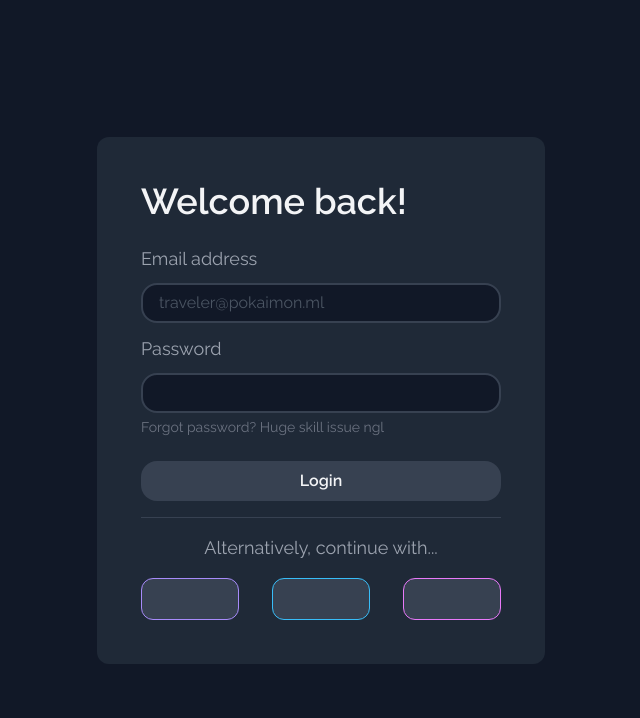
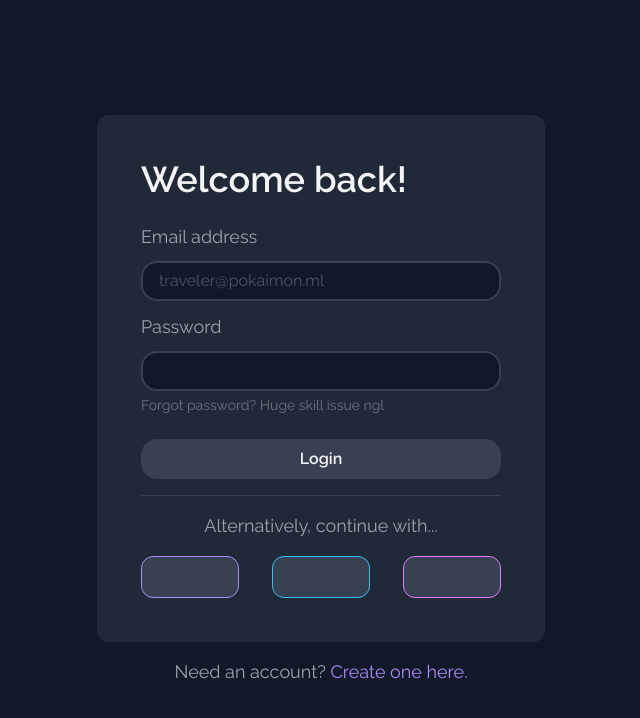
Before and after one commit to catto-labs/pokaimon, a Vue app: page /login in a window 1280 px wide. Shown: the top 718 px of the page, without its empty margins (319-959 px from the left). Built offline with nearby package versions, Linux system fonts and the light colour scheme; some icons are missing.

Commit message:
feat: add link to signup page on login page

```diff
--- a/src/views/LoginView.vue
+++ b/src/views/LoginView.vue
@@ -1,6 +1,8 @@
 <template>
-  <div class="flex h-screen w-screen items-center justify-center bg-grey-900">
-    <div class="w-full max-w-md rounded-xl bg-black p-11">
+  <div
+    class="flex h-screen w-screen flex-col items-center justify-center bg-grey-900"
+  >
+    <div class="mb-4 w-full max-w-md rounded-xl bg-black p-11">
       <h1 class="mb-2 text-4xl font-bold text-head">Welcome back!</h1>
 
       <form @submit="handleSubmit" class="flex flex-col gap-3 pt-4">
@@ -55,6 +57,12 @@
         </button>
       </div>
     </div>
+    <span class="text-lg text-grey-400"
+      >Need an account?
+      <a href="/signup" class="text-purple filter hover:brightness-125"
+        >Create one here.</a
+      >
+    </span>
   </div>
 </template>
 
```
